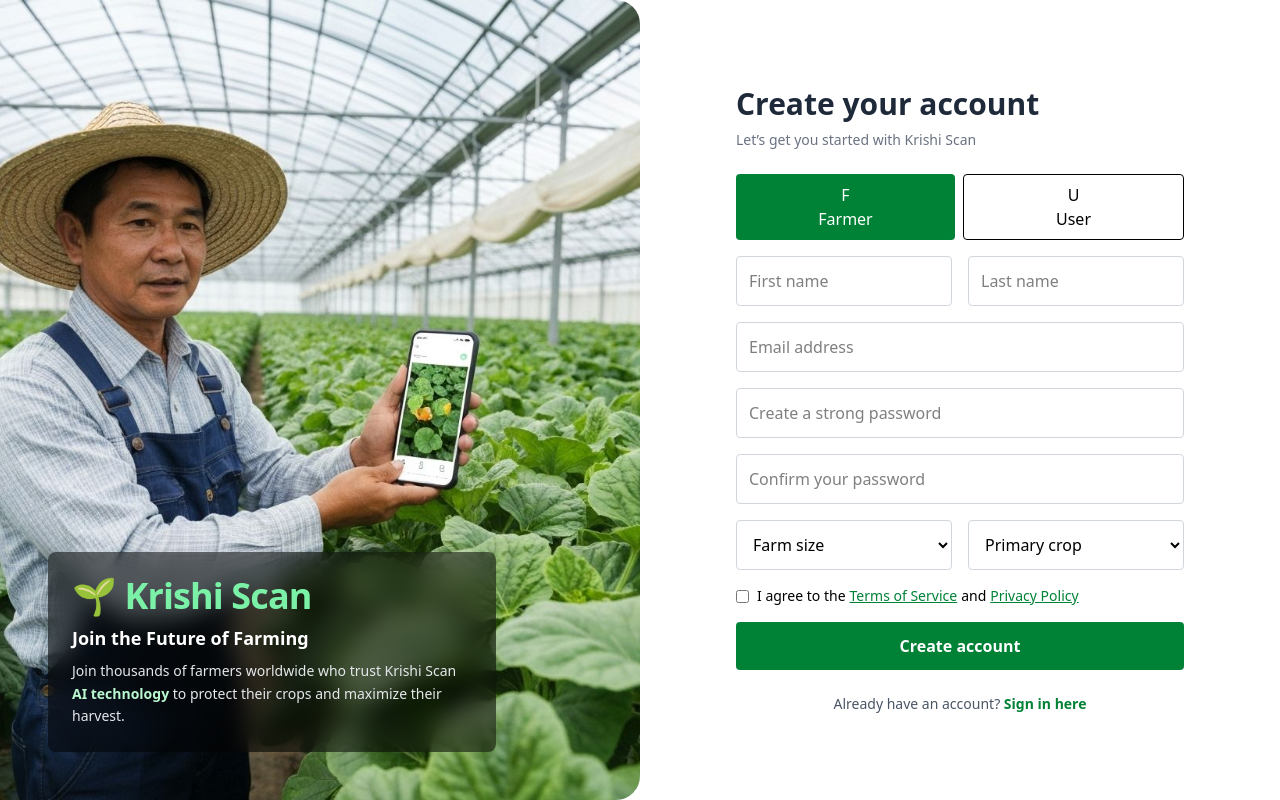
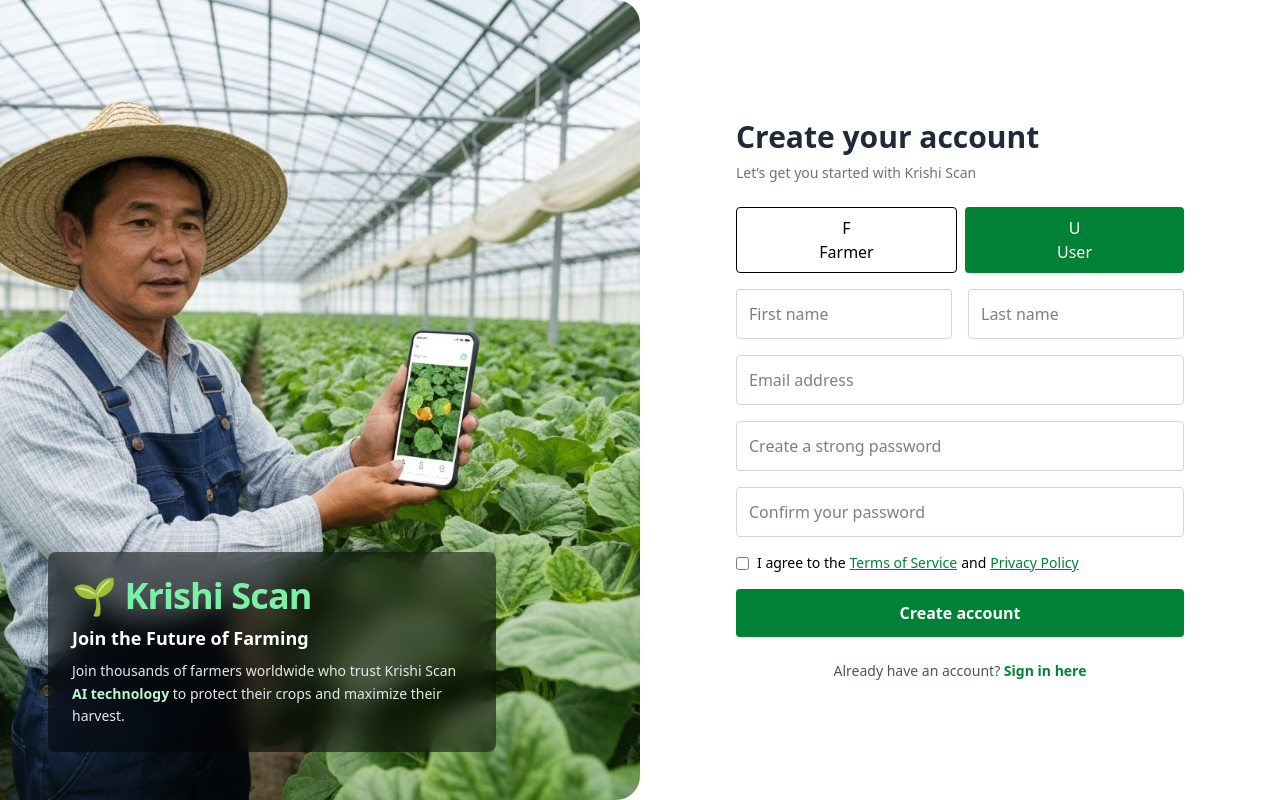
Before and after one commit to 1Swaraj1/Krishi-Scan-FYP-, a React (Vite) app in the folder Frontend/vite-project/: page /signup in a window 1280 px wide. Built offline with nearby package versions, Linux system fonts and the light colour scheme.

Commit message:
frontend little change

```diff
--- a/Frontend/vite-project/src/components/Login.jsx
+++ b/Frontend/vite-project/src/components/Login.jsx
@@ -15,7 +15,7 @@
     setError(""); // reset error
 
     try {
-      const response = await api.post("/login", { email, password });
+      const response = await api.post("/auth/login", { email, password });
       const { access_token } = response.data;
 
       // Store token (you can also store user type if needed)
@@ -23,7 +23,7 @@
       localStorage.setItem("userType", userType);
 
       // Redirect to dashboard or home
-      navigate("/dashboard"); // make sure this route exists
+      navigate("/detect"); // make sure this route exists
     } catch (err) {
       const msg = err.response?.data?.detail || "Login failed";
       setError(msg);
--- a/Frontend/vite-project/src/components/Signup.jsx
+++ b/Frontend/vite-project/src/components/Signup.jsx
@@ -4,7 +4,7 @@
 import api from "../api/axios"; // Adjust path based on your file structure
 
 function Signup() {
-  const [userType, setUserType] = useState("farmer");
+  const [userType, setUserType] = useState("user");
   const [form, setForm] = useState({
     firstName: "",
     lastName: "",
@@ -39,7 +39,7 @@
         password: form.password,
       };
 
-      const res = await api.post("/signup", payload);
+      const res = await api.post("/auth/signup", payload);
 
       setSuccess(res.data.message || "Account created successfully");
       localStorage.setItem("userType", userType);
```
Also changed, not shown: 1 other file (tests, documents, lock files or other folders).
